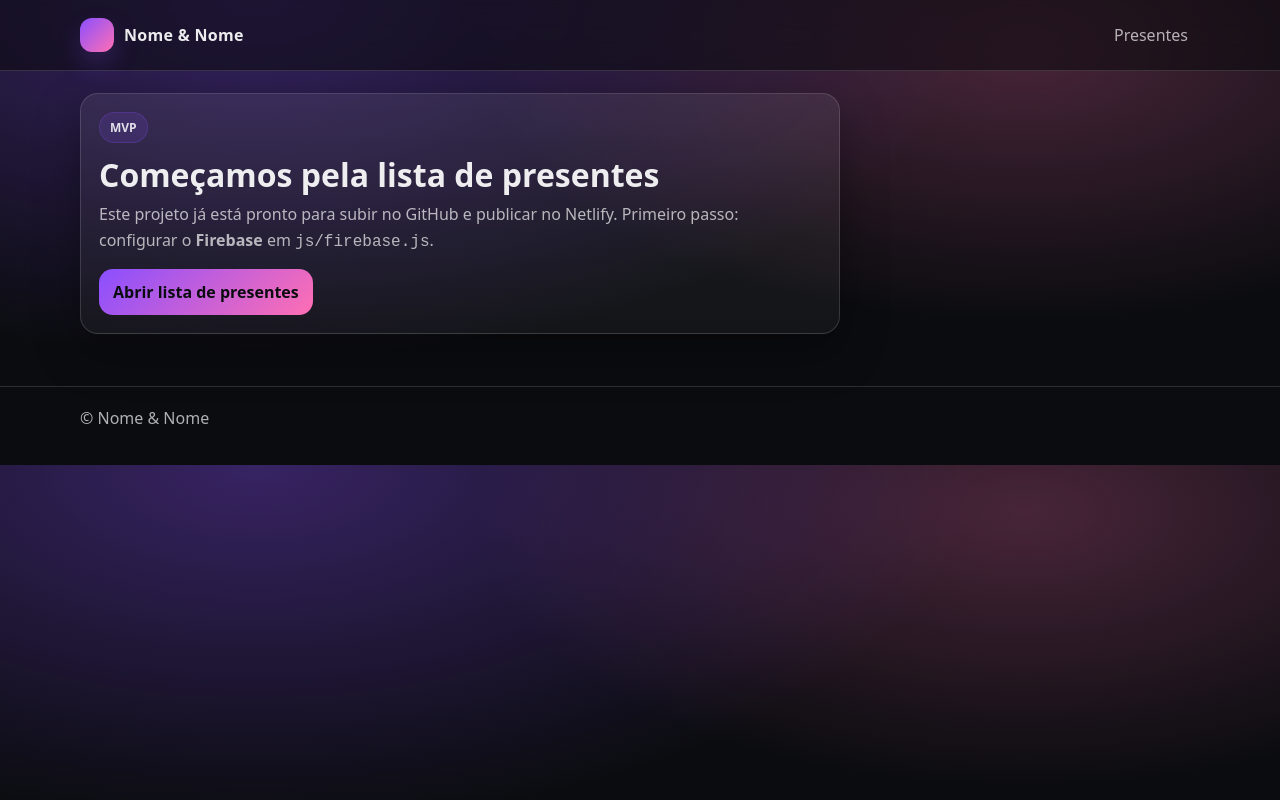
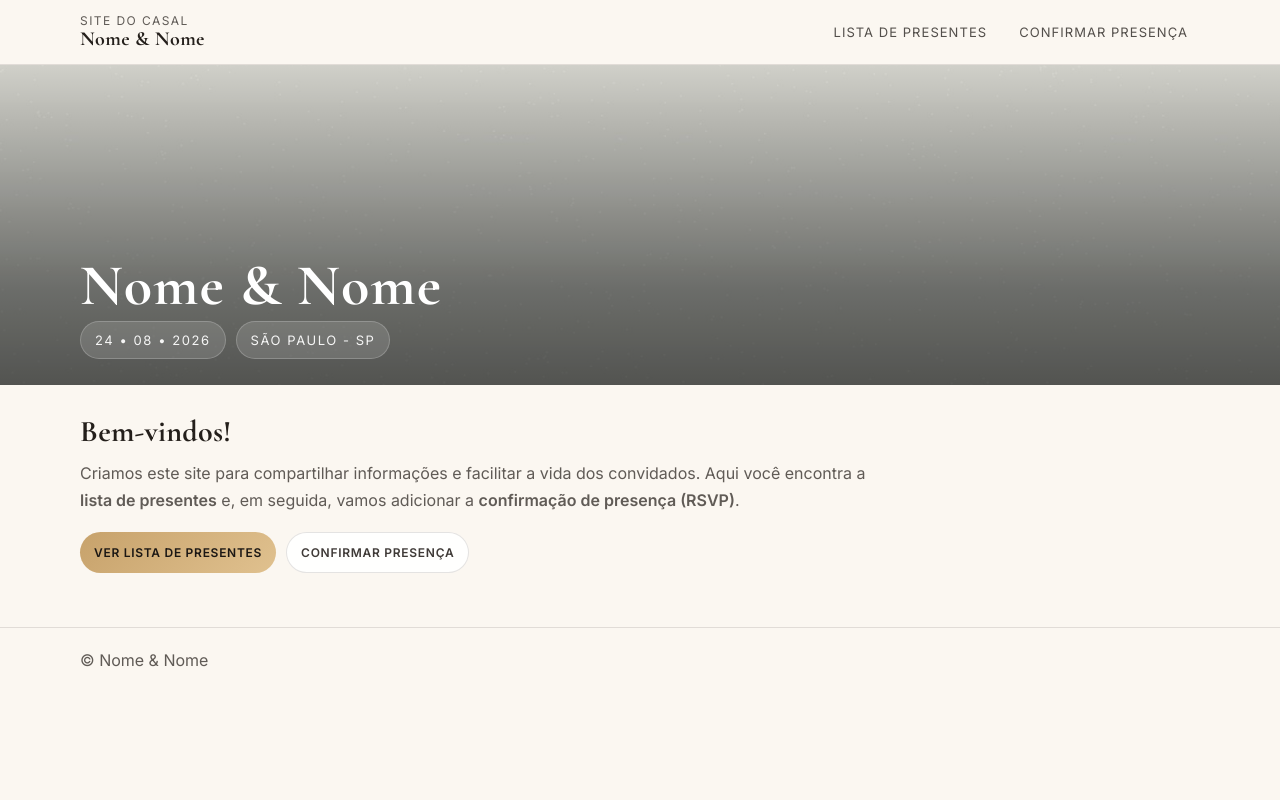
Before and after one commit to esdrasvecna/sitecasamento, a plain HTML site: page index.html in a window 1280 px wide. Drawn offline with nearby package versions, Linux system fonts and the light colour scheme.

Commit message:
Add files via upload

```diff
--- a/css/styles.css
+++ b/css/styles.css
@@ -1,123 +1,226 @@
 @import url("./theme.css");
+@import url("https://fonts.googleapis.com/css2?family=Cormorant+Garamond:wght@500;600;700&family=Inter:wght@400;500;600&display=swap");
 
 *{ box-sizing: border-box; }
-html,body{ margin:0; padding:0; font-family: var(--font); background: radial-gradient(1200px 600px at 20% 0%, rgba(138,79,255,.35), transparent 60%),
-radial-gradient(1000px 500px at 80% 10%, rgba(255,111,179,.25), transparent 55%), var(--bg); color: var(--text); }
-
+html,body{ height:100%; }
+body{
+  margin:0;
+  background: var(--bg);
+  color: var(--text);
+  font-family: var(--font-body);
+}
 a{ color: inherit; text-decoration: none; }
-img{ max-width: 100%; display:block; }
+img{ max-width:100%; display:block; }
 
 .container{ width:min(var(--maxw), calc(100% - 32px)); margin:0 auto; }
 
+/* Top bar */
 .topbar{
-  position: sticky; top:0; z-index:50;
-  backdrop-filter: blur(14px);
-  background: rgba(10,10,14,.55);
+  position: sticky;
+  top: 0;
+  z-index: 50;
+  background: rgba(251,247,241,.86);
+  backdrop-filter: blur(10px);
   border-bottom: 1px solid var(--border);
 }
-.nav{
-  display:flex; align-items:center; justify-content:space-between;
-  padding:14px 0;
-}
-.brand{ display:flex; gap:10px; align-items:center; }
-.brand-badge{
-  width:34px; height:34px; border-radius: 12px;
-  background: linear-gradient(135deg, var(--brand), var(--brand-2));
-  box-shadow: 0 12px 26px rgba(138,79,255,.22);
-}
-.brand-title{ font-weight: 750; letter-spacing: .3px; }
-.menu{ display:flex; gap:14px; align-items:center; }
+.nav{ display:flex; align-items:center; justify-content:space-between; padding: 14px 0; gap: 14px; }
+.brand{ display:flex; flex-direction:column; line-height:1.1; }
+.brand small{ font-size:12px; color: var(--muted); letter-spacing: .12em; text-transform: uppercase; }
+.brand b{ font-family: var(--font-title); font-size: 20px; letter-spacing: .02em; }
+.menu{ display:flex; align-items:center; gap: 8px; flex-wrap: wrap; justify-content:flex-end; }
 .menu a{
-  padding:10px 12px; border-radius: 12px;
-  color: var(--muted);
+  font-size: 13px;
+  letter-spacing: .08em;
+  text-transform: uppercase;
+  color: rgba(36,31,27,.78);
+  padding: 10px 12px;
+  border-radius: 999px;
   transition: .2s ease;
 }
-.menu a:hover{ background: var(--surface); color: var(--text); }
+.menu a:hover{ background: rgba(199,162,107,.16); color: rgba(36,31,27,.92); }
 
-.section{ padding: 22px 0 52px; }
-.section-title{ margin: 12px 0; font-size: 22px; letter-spacing: .2px; }
+/* Hero cover */
+.cover{
+  position: relative;
+  min-height: 320px;
+  display:flex;
+  align-items:flex-end;
+  padding: 42px 0 26px;
+  overflow:hidden;
+}
+.cover::before{
+  content:"";
+  position:absolute;
+  inset:0;
+  background-image: var(--cover-url);
+  background-size: cover;
+  background-position: center;
+  filter: saturate(1.05);
+  transform: scale(1.02);
+}
+.cover::after{
+  content:"";
+  position:absolute;
+  inset:0;
+  background: linear-gradient(180deg, rgba(0,0,0,.15) 0%, rgba(0,0,0,.55) 70%, rgba(0,0,0,.65) 100%);
+}
+.cover .container{ position: relative; z-index: 1; }
+.couple{
+  display:flex;
+  flex-direction:column;
+  gap: 6px;
+  color: #fff;
+}
+.couple .names{
+  font-family: var(--font-title);
+  font-weight: 700;
+  font-size: clamp(34px, 5vw, 58px);
+  letter-spacing: .02em;
+  line-height: 1.02;
+}
+.couple .meta{
+  display:flex;
+  gap: 10px;
+  align-items:center;
+  flex-wrap: wrap;
+  font-size: 13px;
+  letter-spacing: .12em;
+  text-transform: uppercase;
+  opacity: .94;
+}
+.pill{
+  display:inline-flex;
+  align-items:center;
+  gap: 8px;
+  padding: 10px 14px;
+  border-radius: 999px;
+  background: rgba(255,255,255,.14);
+  border: 1px solid rgba(255,255,255,.22);
+  backdrop-filter: blur(8px);
+}
+
+/* Sections */
+.section{ padding: 28px 0 54px; }
+.section-title{
+  font-family: var(--font-title);
+  font-weight: 700;
+  letter-spacing: .01em;
+  font-size: 30px;
+  margin: 0 0 10px;
+}
+.p{ margin: 0; color: var(--muted); line-height: 1.7; }
 
 .card{
-  background: linear-gradient(180deg, rgba(255,255,255,.07), rgba(255,255,255,.04));
+  background: var(--surface);
   border: 1px solid var(--border);
   border-radius: var(--radius);
   box-shadow: var(--shadow);
 }
 
-.p{ margin:0; color: var(--muted); font-size: 16px; line-height: 1.6; }
-
 .toolbar{
-  display:flex; gap:12px; flex-wrap: wrap;
-  margin: 10px 0 16px;
+  display:flex;
+  gap: 10px;
+  flex-wrap: wrap;
+  align-items:center;
+  margin: 18px 0 18px;
 }
 .input, select{
-  background: rgba(255,255,255,.05);
+  background: rgba(255,255,255,.9);
   border: 1px solid var(--border);
   color: var(--text);
-  padding: 12px 12px;
-  border-radius: 14px;
+  padding: 12px 14px;
+  border-radius: 999px;
   outline: none;
+  font-size: 14px;
 }
-.input::placeholder{ color: rgba(255,255,255,.45); }
+.input{ min-width: 240px; }
+.input::placeholder{ color: rgba(36,31,27,.45); }
 
-.btn{
-  border:0; cursor:pointer;
-  padding: 12px 14px;
-  border-radius: 14px;
-  font-weight: 700;
-  transition: .2s ease;
-  display:inline-flex; gap:10px; align-items:center;
-}
-.btn-primary{
-  background: linear-gradient(135deg, var(--brand), var(--brand-2));
-  color: #0b0c10;
-}
-.btn-primary:hover{ transform: translateY(-1px); filter: brightness(1.02); }
-.btn-ghost{
-  background: transparent;
-  border: 1px solid var(--border);
-  color: var(--text);
-}
-.btn-ghost:hover{ background: var(--surface); }
-
-.badge{
-  display:inline-flex;
-  padding: 6px 10px;
-  border-radius: 999px;
-  background: rgba(138,79,255,.14);
-  border: 1px solid rgba(138,79,255,.22);
-  color: rgba(255,255,255,.85);
-  font-size: 12px;
-  font-weight: 650;
-}
-.price{
-  font-weight: 850;
-  background: rgba(255,111,179,.14);
-  border: 1px solid rgba(255,111,179,.22);
-  padding: 6px 10px;
-  border-radius: 999px;
-  white-space: nowrap;
-}
-
+/* Products grid */
 .products{
   display:grid;
   grid-template-columns: repeat(12, 1fr);
   gap: 16px;
 }
 .product{ grid-column: span 4; overflow:hidden; }
-.product .img{ aspect-ratio: 16/10; background: rgba(255,255,255,.04); }
-.product .body{ padding: 14px; }
-.product .meta{ display:flex; justify-content:space-between; gap: 10px; align-items:flex-start; }
+.product .img{
+  aspect-ratio: 4/3;
+  background: rgba(36,31,27,.04);
+}
+.product .img img{ width:100%; height:100%; object-fit:cover; }
+.product .body{ padding: 16px 16px 18px; }
+.product .category{
+  display:inline-flex;
+  padding: 6px 10px;
+  border-radius: 999px;
+  background: rgba(199,162,107,.16);
+  border: 1px solid rgba(199,162,107,.28);
+  color: rgba(36,31,27,.86);
+  font-size: 12px;
+  letter-spacing: .08em;
+  text-transform: uppercase;
+}
+.product h3{
+  margin: 10px 0 8px;
+  font-family: var(--font-title);
+  font-weight: 700;
+  font-size: 22px;
+  line-height: 1.15;
+}
+.product .desc{ margin:0; color: var(--muted); line-height: 1.6; }
+.product .row{
+  display:flex;
+  align-items:center;
+  justify-content:space-between;
+  gap: 10px;
+  margin-top: 14px;
+}
+.price{
+  font-weight: 700;
+  letter-spacing: .02em;
+}
 
-.actions{ display:flex; gap:12px; margin-top: 12px; flex-wrap: wrap; }
+.actions{ display:flex; gap: 10px; flex-wrap: wrap; margin-top: 14px; }
+.btn{
+  border: 0;
+  cursor:pointer;
+  padding: 12px 14px;
+  border-radius: 999px;
+  font-weight: 600;
+  letter-spacing: .06em;
+  text-transform: uppercase;
+  font-size: 12px;
+  transition: .2s ease;
+  display:inline-flex;
+  align-items:center;
+  justify-content:center;
+  gap: 8px;
+}
+.btn-primary{
+  background: linear-gradient(135deg, var(--brand), var(--brand-2));
+  color: #1b1714;
+}
+.btn-primary:hover{ filter: brightness(1.02); transform: translateY(-1px); }
+.btn-ghost{
+  background: rgba(255,255,255,.92);
+  border: 1px solid var(--border);
+  color: rgba(36,31,27,.88);
+}
+.btn-ghost:hover{ background: rgba(199,162,107,.10); }
+.btn:disabled{ opacity:.55; cursor:not-allowed; }
 
-.footer{ border-top: 1px solid var(--border); padding: 20px 0 36px; color: var(--muted); }
+.footer{
+  border-top: 1px solid var(--border);
+  padding: 22px 0 36px;
+  color: var(--muted);
+}
 
-@media (max-width: 920px){
+@media (max-width: 980px){
   .product{ grid-column: span 6; }
+  .input{ min-width: 200px; }
 }
 @media (max-width: 560px){
   .product{ grid-column: span 12; }
-  .menu{ gap: 6px; }
+  .nav{ align-items:flex-start; }
   .menu a{ padding: 9px 10px; }
 }
--- a/css/theme.css
+++ b/css/theme.css
@@ -1,21 +1,33 @@
 :root{
-  /* BRAND */
-  --brand: #8a4fff;
-  --brand-2: #ff6fb3;
+  /* ====== COMO CONFIGURAR O TEMA ======
+     Troque apenas estes valores e o site inteiro muda.
+  */
 
-  /* BASE */
-  --bg: #0b0c10;
-  --surface: rgba(255,255,255,0.06);
-  --surface-2: rgba(255,255,255,0.10);
-  --text: rgba(255,255,255,0.92);
-  --muted: rgba(255,255,255,0.68);
-  --border: rgba(255,255,255,0.14);
+  /* Marca (dourado suave estilo Casar.com) */
+  --brand: #c7a26b;
+  --brand-2: #e0c18f;
+
+  /* Base */
+  --bg: #fbf7f1;
+  --text: #241f1b;
+  --muted: rgba(36,31,27,.72);
+
+  /* Superfícies */
+  --surface: rgba(255,255,255,.78);
+  --surface-2: rgba(255,255,255,.92);
+
+  /* Bordas e sombras */
+  --border: rgba(36,31,27,.12);
+  --shadow: 0 18px 45px rgba(36,31,27,.10);
 
   /* UI */
   --radius: 18px;
-  --shadow: 0 18px 45px rgba(0,0,0,.35);
+  --maxw: 1120px;
 
-  /* TYPO */
-  --font: ui-sans-serif, system-ui, -apple-system, Segoe UI, Roboto, Arial;
-  --maxw: 1120px;
+  /* Tipografia */
+  --font-body: Inter, ui-sans-serif, system-ui, -apple-system, Segoe UI, Roboto, Arial;
+  --font-title: "Cormorant Garamond", ui-serif, Georgia, serif;
+
+  /* Imagem de capa (pode trocar por uma foto sua) */
+  --cover-url: url("../assets/cover.jpg");
 }
--- a/index.html
+++ b/index.html
@@ -10,24 +10,36 @@
   <header class="topbar">
     <div class="container nav">
       <a class="brand" href="./index.html">
-        <div class="brand-badge"></div>
-        <div class="brand-title">Nome & Nome</div>
+        <small>Site do casal</small>
+        <b>Nome & Nome</b>
       </a>
       <nav class="menu">
-        <a href="./presentes.html">Presentes</a>
+        <a href="./presentes.html">Lista de presentes</a>
+        <a href="#" onclick="alert('Próximo passo: vamos criar o RSVP :)')">Confirmar presença</a>
       </nav>
     </div>
   </header>
 
+  <section class="cover">
+    <div class="container">
+      <div class="couple">
+        <div class="names">Nome & Nome</div>
+        <div class="meta">
+          <span class="pill">24 • 08 • 2026</span>
+          <span class="pill">São Paulo - SP</span>
+        </div>
+      </div>
+    </div>
+  </section>
+
   <main class="section">
     <div class="container">
-      <div class="card" style="padding:18px; max-width:760px">
-        <span class="badge">MVP</span>
-        <h1 style="margin:10px 0 6px">Começamos pela lista de presentes</h1>
-        <p class="p">Este projeto já está pronto para subir no GitHub e publicar no Netlify. Primeiro passo: configurar o <b>Firebase</b> em <code>js/firebase.js</code>.</p>
-        <div class="actions" style="margin-top:14px">
-          <a class="btn btn-primary" href="./presentes.html">Abrir lista de presentes</a>
-        </div>
+      <h1 class="section-title">Bem-vindos!</h1>
+      <p class="p" style="max-width:820px">Criamos este site para compartilhar informações e facilitar a vida dos convidados. Aqui você encontra a <b>lista de presentes</b> e, em seguida, vamos adicionar a <b>confirmação de presença (RSVP)</b>.</p>
+
+      <div class="actions" style="margin-top:18px">
+        <a class="btn btn-primary" href="./presentes.html">Ver lista de presentes</a>
+        <a class="btn btn-ghost" href="#" onclick="alert('Próximo passo: vamos criar o RSVP :)')">Confirmar presença</a>
       </div>
     </div>
   </main>
```
Also changed, not shown: js/store.js (+8 -9 lines), presentes.html (+18 -6 lines), assets/cover.jpg (added).
